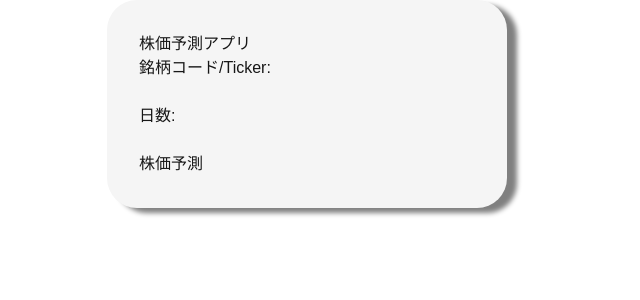
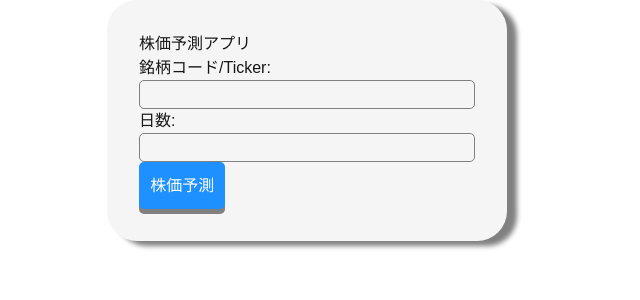
Before and after one commit to maaari330/stock-predictor-web, a Next.js app in the folder stock-frontend/: page / in a window 1280 px wide. Shown: the top 300 px of the page, without its empty margins (333-973 px from the left). Built offline with nearby package versions, Linux system fonts and the light colour scheme.

Commit message:
organize front design

```diff
--- a/stock-frontend/app/globals.css
+++ b/stock-frontend/app/globals.css
@@ -39,4 +39,28 @@ body {
   flex-flow: column;
 }
 
-.forms input {}
+.forms input {
+  border: solid 1.5px #808080;
+  border-radius: 5px;
+  padding: 0.1em;
+}
+
+.forms button {
+  padding: 0.7em;
+  border-radius: 5px;
+  border: 0px;
+  box-shadow: 0px 5px #808080;
+  background-color: #1e90ff;
+  color: white;
+}
+
+.forms button:hover {
+  background-color: #1fA3ff;
+}
+
+.forms button:active {
+  top: 5px;
+  position: relative;
+  background-color: #1fA3ff;
+  box-shadow: none;
+}
```
